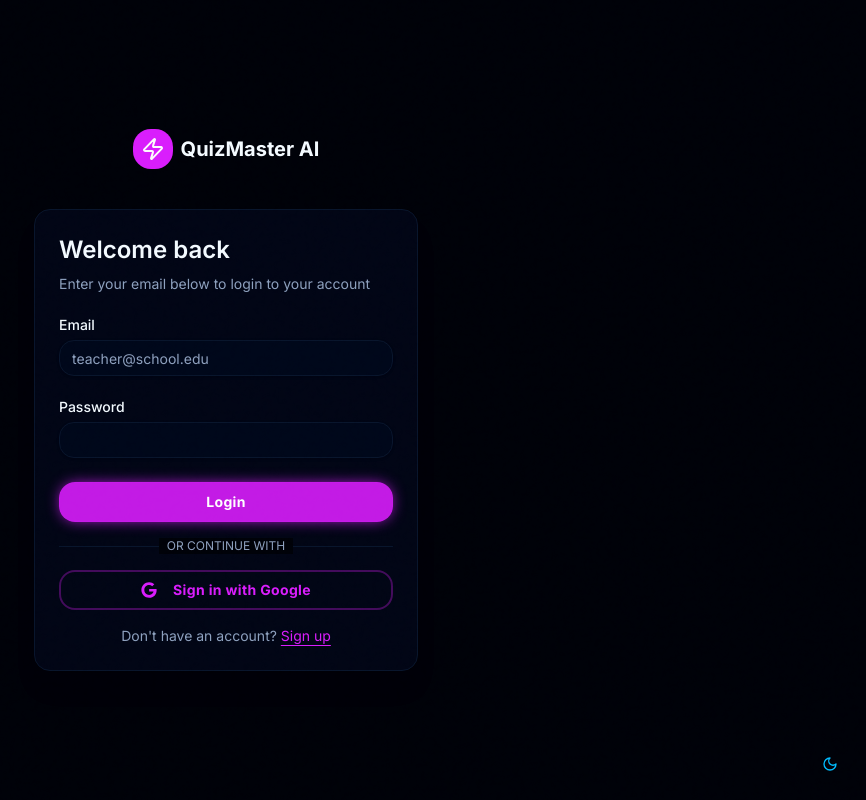
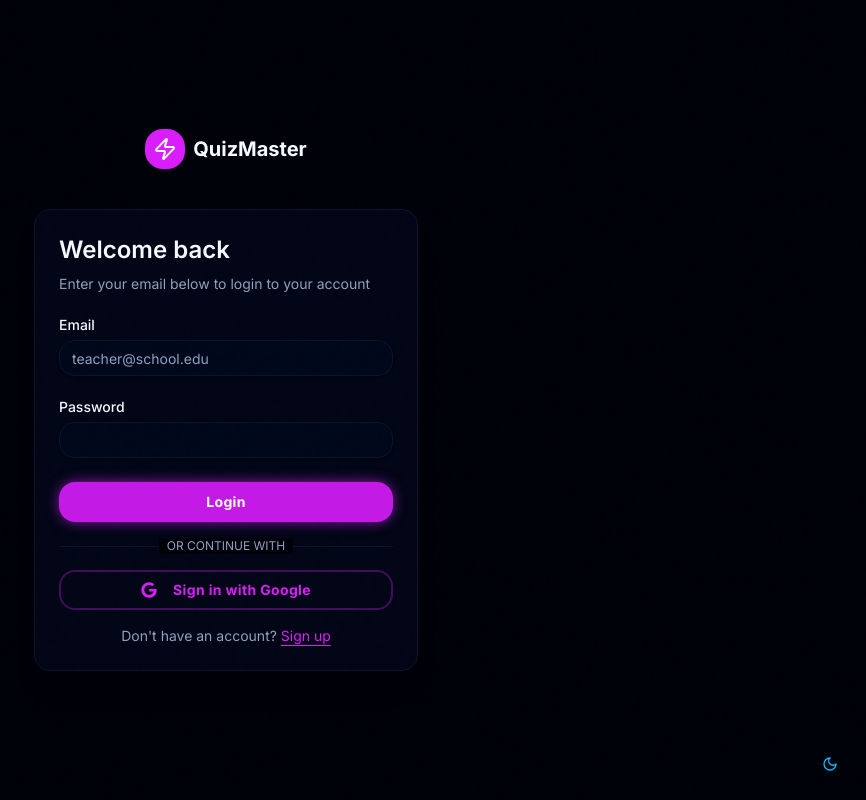
Before and after one commit to myname0205/QuizMaster, a Next.js app: page /auth/login in a window 1280 px wide. Shown: the whole page, without its empty margins (414-1280 px from the left). Built offline with nearby package versions, Linux system fonts and the light colour scheme.

Commit message:
Renamed app to QuizMaster and implemented global loader

```diff
--- a/app/auth/login/page.tsx
+++ b/app/auth/login/page.tsx
@@ -48,7 +48,7 @@ export default function LoginPage() {
             <div className="w-10 h-10 rounded-xl bg-primary flex items-center justify-center">
               <Zap className="w-6 h-6 text-primary-foreground" />
             </div>
-            <span className="text-xl font-bold text-foreground">QuizMaster AI</span>
+            <span className="text-xl font-bold text-foreground">QuizMaster</span>
           </div>
 
           <Card className="bg-card border-border">
--- /dev/null
+++ b/app/loading.tsx
@@ -0,0 +1,12 @@
+import { Spinner } from "@/components/ui/spinner"
+
+export default function Loading() {
+    return (
+        <div className="fixed inset-0 z-50 flex items-center justify-center bg-background/80 backdrop-blur-sm">
+            <div className="flex flex-col items-center gap-4">
+                <Spinner className="h-12 w-12 text-primary" />
+                <p className="text-lg font-medium text-foreground animate-pulse">Loading...</p>
+            </div>
+        </div>
+    )
+}
--- a/components/game/player-lobby.tsx
+++ b/components/game/player-lobby.tsx
@@ -175,7 +175,7 @@ export function PlayerLobby({ session }: PlayerLobbyProps) {
             <div className="w-10 h-10 rounded-xl bg-primary flex items-center justify-center">
               <Zap className="w-6 h-6 text-primary-foreground" />
             </div>
-            <span className="text-xl font-bold text-foreground">QuizMaster AI</span>
+            <span className="text-xl font-bold text-foreground">QuizMaster</span>
           </div>
         </div>
       </header>
```
